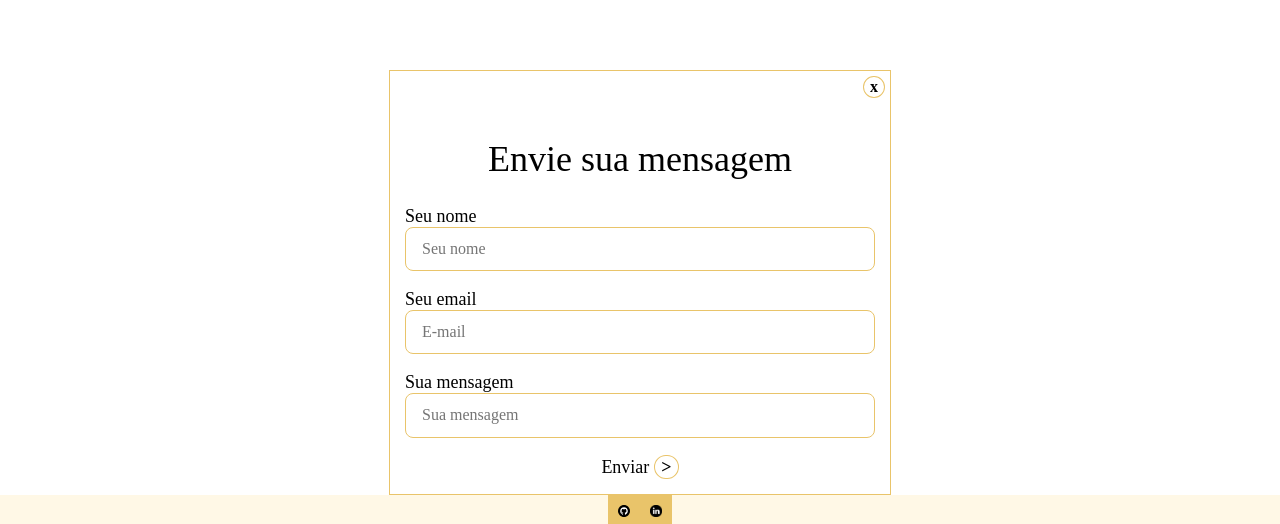
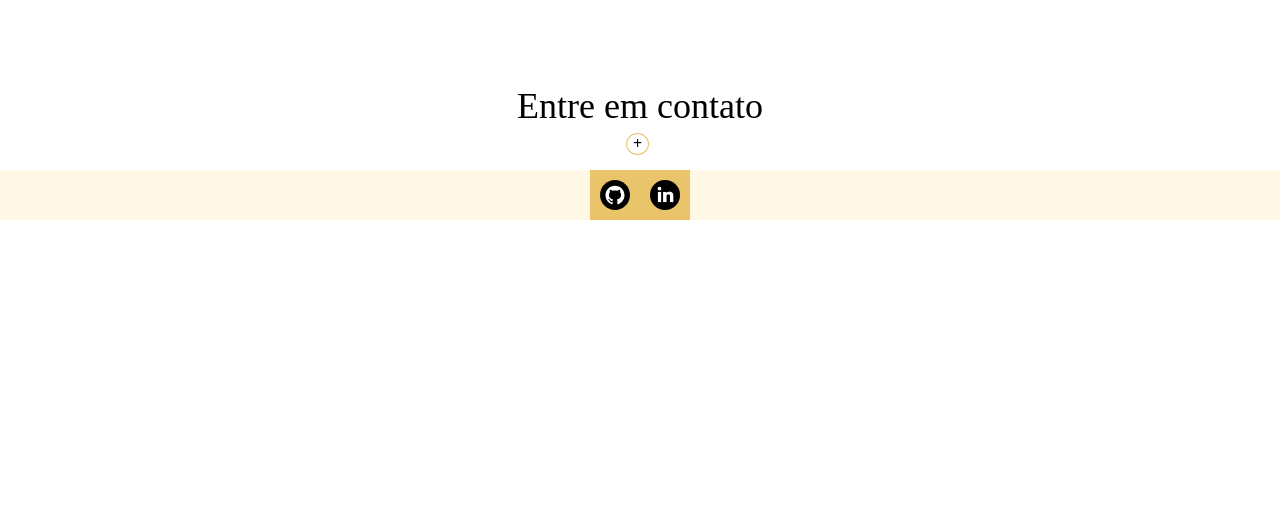
Before and after one commit to kikollovet/Luis_Prado_JAMStackAlura, a Next.js app: page / in a window 1280 px wide. Shown: the part 1723-2247 px from the top of the page. After the commit the page ends 1943 px from the top, so only its background shows below. Built offline with nearby package versions, Linux system fonts and the light colour scheme; a web font is replaced by a local one.

Commit message:
Modal funcionando

```diff
--- a/pages/index.js
+++ b/pages/index.js
@@ -5,14 +5,36 @@ import Cabecalho from '../src/components/commons/Cabecalho';
 import Rodape from '../src/components/commons/Rodape';
 import WrapperProjetos from '../src/components/commons/WrapperProjetos';
 import FormMessage from '../src/components/patterns/FormMessage';
+import Button from '../src/components/commons/Button';
+import Text from '../src/components/foundation/Text';
+import Modal from '../src/components/commons/Modal';
 
 export default function Home() {
+  const [isModalOpen, setModalState] = React.useState(false);
   return (
     <Box>
+      <Modal
+        isOpen={isModalOpen}
+        onClose={() => {
+          setModalState(false);
+        }}
+      >
+        {(propsDoModal) => (
+          <FormMessage
+            onClose={() => {
+              setModalState(false);
+            }}
+            propsDoModal={propsDoModal}
+          />
+        )}
+      </Modal>
       <Capa />
       <Cabecalho />
       <WrapperProjetos />
-      <FormMessage />
+      <Box style={{ alignSelf: 'center', margin: '15px' }}>
+        <Text variant="title">Entre em contato</Text>
+        <Button onClick={() => setModalState(!isModalOpen)} style={{ alignSelf: 'center' }} type="button">+</Button>
+      </Box>
       <Rodape />
     </Box>
   );
--- /dev/null
+++ b/src/components/commons/Button/index.js
@@ -0,0 +1,13 @@
+import styled from 'styled-components';
+
+const Button = styled.button`
+  border: 1px solid ${({ theme }) => theme.colors.begeEscuro};
+  background-color: transparent;
+  border-radius: 50%;
+  margin-top: 5px;
+  margin-right: 5px;
+  font-weight: bold;
+  outline: none;
+`;
+
+export default Button;
--- /dev/null
+++ b/src/components/commons/Modal/index.js
@@ -0,0 +1,71 @@
+import React from 'react';
+import PropTypes from 'prop-types';
+import styled, { createGlobalStyle, css } from 'styled-components';
+// import { motion } from 'framer-motion';
+
+const ModalWrapper = styled.div`
+  display: flex;
+  flex-direction: column;
+  /* align-items: stretch; */
+  background: rgba(0,0,0,0.1);
+  justify-content: flex-end;
+  position: fixed;
+  top: 0;
+  left: 0;
+  right: 0;
+  bottom: 0;
+  /* align-self: inherit; */
+  margin: auto;
+  overflow: scroll;
+  transition: .3s;
+  z-index: 100;
+  ${({ isOpen }) => {
+    if (isOpen) {
+      return css`
+        opacity: 1;
+        pointer-events: all;
+      `;
+    }
+    return css`
+      opacity: 0;
+      pointer-events: none;
+    `;
+  }}
+`;
+
+const LockScroll = createGlobalStyle`
+  body {
+    overflow: hidden;
+  }
+`;
+
+function Modal({ isOpen, onClose, children }) {
+  return (
+    <ModalWrapper
+      isOpen={isOpen}
+      onClick={(event) => {
+        const isSafeArea = event.target.closest('[data-modal-safe-area="true"]');
+        // isOpen = false;
+        if (!isSafeArea) {
+          onClose();
+        }
+      }}
+    >
+
+      {isOpen && <LockScroll />}
+      <div>
+        {children({
+          'data-modal-safe-area': 'true',
+        })}
+      </div>
+    </ModalWrapper>
+  );
+}
+
+Modal.propTypes = {
+  isOpen: PropTypes.bool.isRequired,
+  children: PropTypes.func.isRequired,
+  onClose: PropTypes.func.isRequired,
+};
+
+export default Modal;
--- a/src/components/commons/Rodape/index.js
+++ b/src/components/commons/Rodape/index.js
@@ -40,14 +40,14 @@ export default function Rodape() {
     <RodapeWrapper>
       <RodapeIcon
         src="/images/githubIconFinal.svg"
-        width="32px"
-        height="32px"
+        width="50px"
+        height="50px"
         href="http://www.github.com/kikollovet"
       />
       <RodapeIcon
         src="/images/linkedinIcon.svg"
-        width="32px"
-        height="32px"
+        width="50px"
+        height="50px"
         href="http://www.linkedin.com/in/luis-henrique-llovet-38420795"
       />
 
--- a/src/components/patterns/FormMessage/index.js
+++ b/src/components/patterns/FormMessage/index.js
@@ -13,6 +13,7 @@ const BoxForm = styled.div`
   /* background-color: blue; */
 
   align-self:center;
+  background-color: white;
 `;
 
 const FormWrapper = styled.div`
@@ -46,7 +47,6 @@ const ButtonClose = styled.button`
 
 const ButtonSend = styled.button`
   align-self:flex-end;
-  border: 0;
   background-color: transparent;
   border-radius: 50%;
   border: 1px solid ${({ theme }) => theme.colors.begeEscuro};
@@ -55,39 +55,66 @@ const ButtonSend = styled.button`
   outline: none;
 `;
 
-function FormContent() {
+// eslint-disable-next-line react/prop-types
+function FormContent({ onClose }) {
+  const [userInfo, setUserInfo] = React.useState({
+    name: '',
+    email: '',
+    message: '',
+  });
+
+  function handleChange(event) {
+    const fieldName = event.target.getAttribute('name');
+    setUserInfo({
+      ...userInfo,
+      [fieldName]: event.target.value,
+    });
+  }
+
+  function validateEmail(email) {
+    const re = /\S+@\S+\.\S+/;
+    return re.test(email);
+  }
+
+  // eslint-disable-next-line max-len
+  const isFormValid = userInfo.name.length > 0 && validateEmail(userInfo.email) && userInfo.message.length > 0;
+
   return (
     <FormWrapper>
-      <ButtonClose type="button">x</ButtonClose>
+      <ButtonClose type="button" onClick={() => onClose()}>x</ButtonClose>
       <FormInside>
         <Text style={{ alignSelf: 'center' }} variant="title" tag="h1">Envie sua mensagem</Text>
         <Text variant="navLink" tag="span">Seu nome</Text>
         <div>
-          <TextField name="name" placeholder="Seu nome" value="" onChange={() => {}} />
+          <TextField name="name" placeholder="Seu nome" value={userInfo.name} onChange={handleChange} />
         </div>
         <Text variant="navLink" tag="span">Seu email</Text>
         <div>
-          <TextField name="email" placeholder="E-mail" value="" onChange={() => {}} />
+          <TextField name="email" placeholder="E-mail" value={userInfo.email} onChange={handleChange} />
         </div>
         <Text variant="navLink" tag="span">Sua mensagem</Text>
         <div>
-          <TextField name="message" placeholder="Sua mensagem" value="" onChange={() => {}} />
+          <TextField name="message" placeholder="Sua mensagem" value={userInfo.message} onChange={handleChange} />
         </div>
         <Text style={{ alignSelf: 'center' }} variant="navLink" tag="span">
           Enviar
-          <ButtonSend type="submit">
-            &gt;
-          </ButtonSend>
+          {isFormValid && (
+            <ButtonSend type="submit">
+              &gt;
+            </ButtonSend>
+          )}
         </Text>
       </FormInside>
     </FormWrapper>
   );
 }
 
-export default function FormMessage() {
+// eslint-disable-next-line react/prop-types
+export default function FormMessage({ propsDoModal, onClose }) {
   return (
-    <BoxForm>
-      <FormContent />
+    // eslint-disable-next-line react/jsx-props-no-spreading
+    <BoxForm {...propsDoModal}>
+      <FormContent onClose={onClose} />
     </BoxForm>
   );
 }
```
